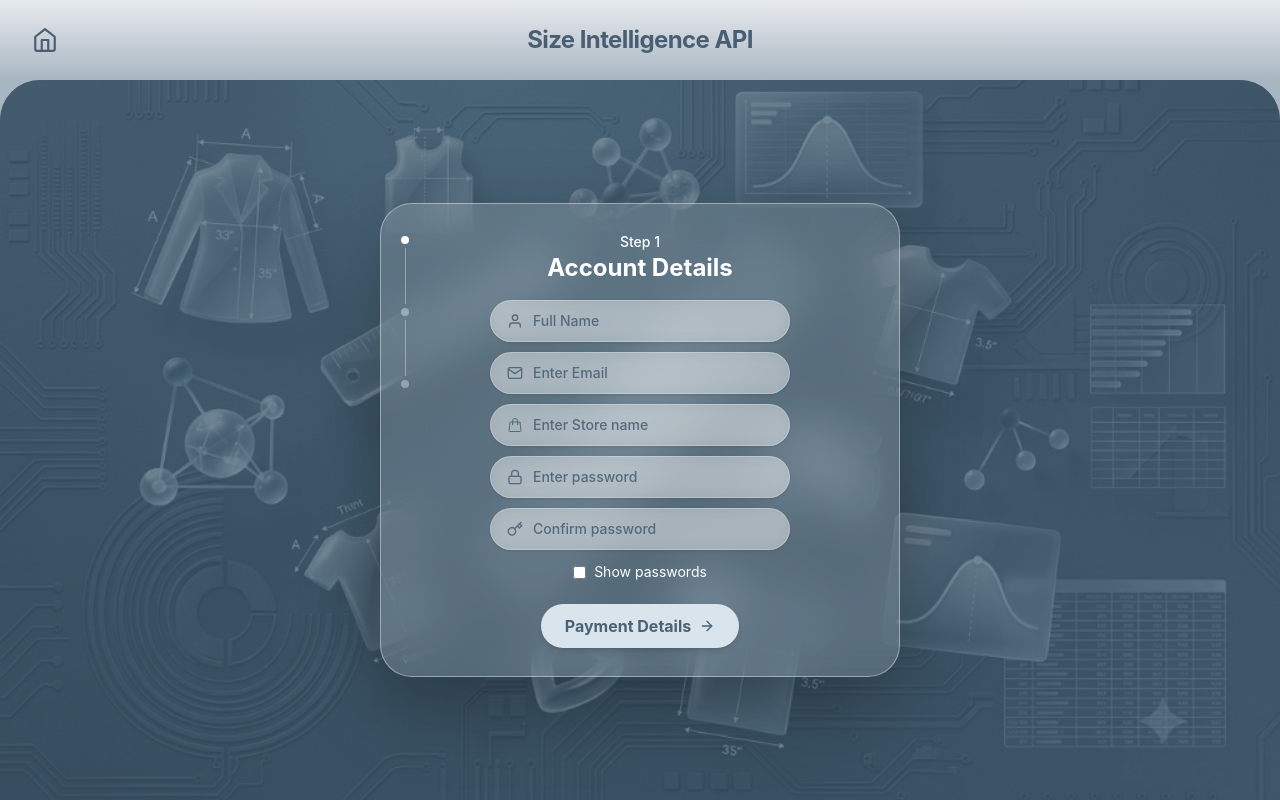
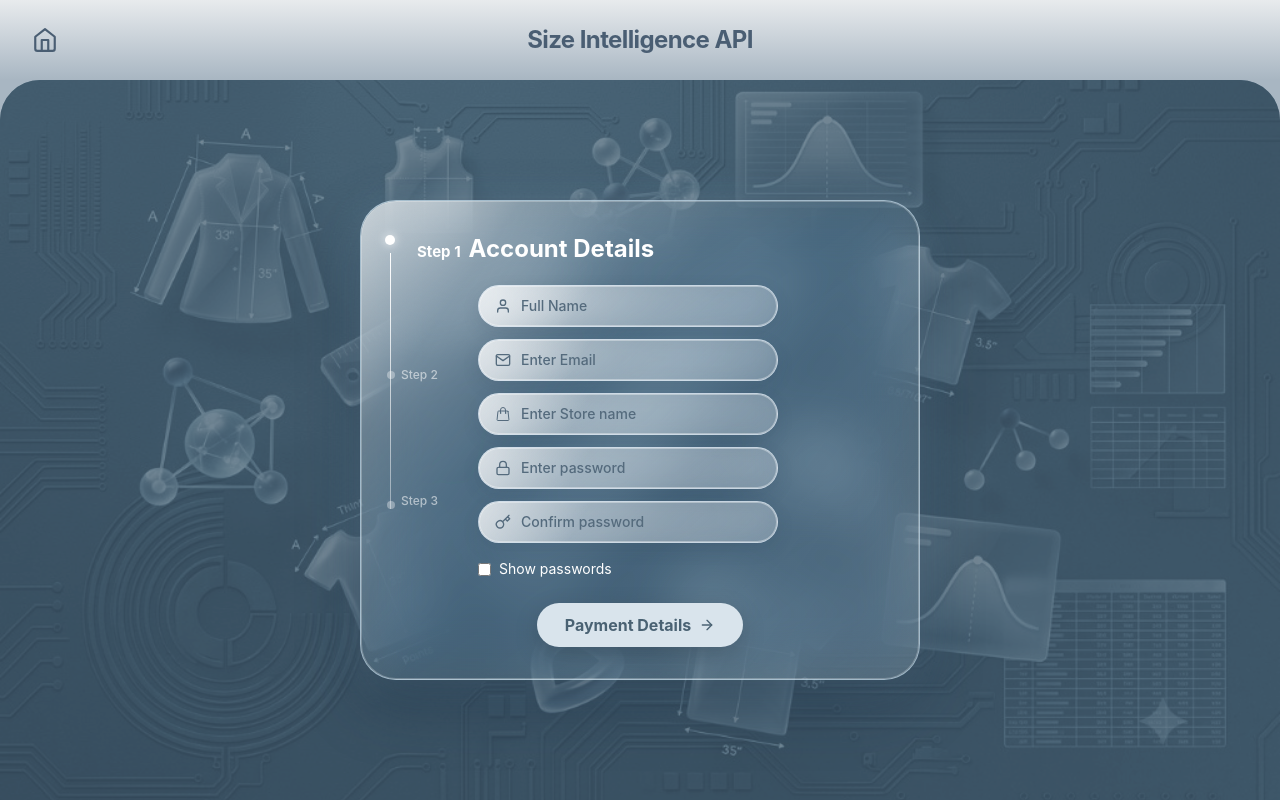
Before and after one commit to arooba-amjad/Size-intelligence, a React (Vite) app: page /Size-intelligence/get-api-key in a window 1280 px wide. Built offline with nearby package versions, Linux system fonts and the light colour scheme.

Commit message:
Refactored Get API Key details page

```diff
--- a/src/components/pages/GetApiKey/GetApiKey.tsx
+++ b/src/components/pages/GetApiKey/GetApiKey.tsx
@@ -225,40 +225,83 @@ const GetApiKey = () => {
             initial={{ opacity: 0, y: 24 }}
             animate={{ opacity: 1, y: 0 }}
             transition={{ duration: 0.55, ease: "easeOut" }}
-            className="w-full max-w-[520px] overflow-hidden rounded-[32px] border border-white/40 bg-white/[0.14] shadow-[0_30px_80px_rgba(0,0,0,0.28)] backdrop-blur-[22px]"
+            className="relative w-full max-w-[560px] overflow-hidden rounded-[36px]"
+            style={{
+              background:
+                "linear-gradient(145deg, rgba(255,255,255,0.28) 0%, rgba(180,200,215,0.12) 40%, rgba(255,255,255,0.08) 100%)",
+              backdropFilter: "blur(28px) saturate(1.35)",
+              WebkitBackdropFilter: "blur(28px) saturate(1.35)",
+              border: "1.5px solid rgba(210, 230, 245, 0.65)",
+              boxShadow:
+                "0 0 0 1px rgba(255,255,255,0.25) inset, 0 25px 60px rgba(20,40,60,0.35), 0 0 40px rgba(170,210,235,0.18)",
+            }}
           >
+            {/* Specular highlight — high-gloss glass sheen */}
+            <div
+              className="pointer-events-none absolute inset-0 rounded-[36px]"
+              style={{
+                background:
+                  "linear-gradient(125deg, rgba(255,255,255,0.55) 0%, rgba(255,255,255,0.12) 18%, transparent 42%, transparent 58%, rgba(255,255,255,0.08) 100%)",
+              }}
+            />
+            <div
+              className="pointer-events-none absolute -left-1/4 -top-1/3 h-2/3 w-3/4 rotate-12 rounded-full opacity-40"
+              style={{
+                background:
+                  "radial-gradient(ellipse, rgba(255,255,255,0.45) 0%, transparent 70%)",
+              }}
+            />
+
             {/* Form body */}
-            <div className="relative px-6 py-6 sm:px-8 sm:py-7">
-              {/* Step rail — left edge */}
-              <div className="absolute left-4 top-8 bottom-8 hidden flex-col items-center sm:left-5 sm:flex">
-                {[1, 2, 3].map((n, index) => {
-                  const active = step === n;
-                  const complete = step > n;
-                  return (
-                    <div key={n} className="flex flex-col items-center">
+            <div className="relative z-10 px-5 py-7 sm:px-7 sm:py-8">
+              {/* Absolute step rail — ends at Show passwords, not past the button */}
+              <div className="pointer-events-none absolute left-5 top-7 h-[268px] w-12 sm:left-6 sm:h-[280px] sm:w-14">
                 <div
-                        className={`h-2 w-2 rounded-full transition ${
-                          active || complete ? "bg-white" : "bg-white/35"
+                  className="absolute left-[5px] top-6 bottom-0 w-px bg-gradient-to-b from-white via-white/65 to-white/40"
+                  aria-hidden
+                />
+                <span
+                  className={`absolute left-0 top-1.5 h-2.5 w-2.5 rounded-full ${
+                    step >= 1
+                      ? "bg-white shadow-[0_0_10px_rgba(255,255,255,0.85)]"
+                      : "bg-white/35"
                   }`}
                 />
-                      {index < 2 && (
-                        <div
-                          className={`my-1 w-px min-h-14 ${
-                            step > n ? "bg-white" : "bg-white/35"
+                <span
+                  className={`absolute left-0.5 top-[52%] h-2 w-2 -translate-y-1/2 rounded-full ${
+                    step >= 2
+                      ? "bg-white shadow-[0_0_8px_rgba(255,255,255,0.7)]"
+                      : "bg-white/35"
                   }`}
                 />
-                      )}
-                    </div>
-                  );
-                })}
+                <span
+                  className={`absolute left-0.5 bottom-0 h-2 w-2 rounded-full ${
+                    step >= 3
+                      ? "bg-white shadow-[0_0_8px_rgba(255,255,255,0.7)]"
+                      : "bg-white/35"
+                  }`}
+                />
+                <span
+                  className={`absolute left-4 top-[52%] -translate-y-1/2 text-[10px] font-medium sm:text-xs ${
+                    step === 2 ? "text-white" : "text-white/55"
+                  }`}
+                >
+                  Step 2
+                </span>
+                <span
+                  className={`absolute left-4 bottom-0 text-[10px] font-medium sm:text-xs ${
+                    step === 3 ? "text-white" : "text-white/55"
+                  }`}
+                >
+                  Step 3
+                </span>
               </div>
 
-              {/* Centered entries */}
-              <div className="mx-auto w-full max-w-[300px]">
-                <div className="mb-4 text-center">
-                  <p className="text-xs font-medium text-white sm:text-sm">
+              {/* Header tucked next to first dot */}
+              <div className="mb-5 flex items-baseline gap-x-2 pl-6 sm:pl-7">
+                <span className="text-sm font-bold text-white sm:text-[15px]">
                   Step {step}
-                  </p>
+                </span>
                 <h2 className="text-xl font-bold text-white sm:text-2xl">
                   {stepTitle}
                 </h2>
@@ -273,9 +316,11 @@ const GetApiKey = () => {
                     animate={{ opacity: 1, x: 0 }}
                     exit={{ opacity: 0, x: -18 }}
                     transition={{ duration: 0.25 }}
-                      className="space-y-2.5"
+                    className="space-y-3"
                     noValidate
                   >
+                    {/* Entries centered on full card width */}
+                    <div className="mx-auto w-full max-w-[300px] -translate-x-2 space-y-3 sm:-translate-x-3">
                       <Field
                         icon={<FiUser />}
                         type="text"
@@ -322,20 +367,21 @@ const GetApiKey = () => {
                         autoComplete="new-password"
                       />
 
-                        <label className="flex items-center justify-center gap-2 pt-0.5 text-sm text-white">
+                      <label className="flex items-center justify-start gap-2 pt-1 text-sm text-white">
                         <input
                           type="checkbox"
                           checked={showPassword}
                           onChange={(e) => setShowPassword(e.target.checked)}
-                            className="rounded border-white/40"
+                          className="rounded border-white/50"
                         />
                         Show passwords
                       </label>
+                    </div>
 
                     <div className="flex justify-center pt-3">
                       <button
                         type="submit"
-                            className="inline-flex items-center gap-2 rounded-full bg-[#D9E4EC] px-6 py-2.5 text-sm font-bold text-[#4A6273] shadow-md transition hover:bg-[#e8eef3] active:scale-[0.98] sm:text-base"
+                        className="inline-flex items-center gap-2 rounded-full bg-[#D9E4EC] px-7 py-2.5 text-sm font-bold text-[#4A6273] shadow-[0_8px_24px_rgba(0,0,0,0.18)] transition hover:bg-[#e8eef3] active:scale-[0.98] sm:text-base"
                       >
                         Payment Details
                         <FiArrowRight size={16} />
@@ -352,7 +398,7 @@ const GetApiKey = () => {
                     animate={{ opacity: 1, x: 0 }}
                     exit={{ opacity: 0, x: -18 }}
                     transition={{ duration: 0.25 }}
-                        className="space-y-2.5"
+                    className="mx-auto w-full max-w-[300px] -translate-x-2 space-y-3 sm:-translate-x-3"
                     noValidate
                   >
                     <Field
@@ -376,7 +422,7 @@ const GetApiKey = () => {
                       }
                       autoComplete="cc-number"
                     />
-                        <div className="grid grid-cols-1 gap-3.5 sm:grid-cols-2">
+                    <div className="grid grid-cols-1 gap-3 sm:grid-cols-2">
                       <Field
                         icon={<FiKey />}
                         type="text"
@@ -423,14 +469,14 @@ const GetApiKey = () => {
                       <button
                         type="button"
                         onClick={() => setStep(1)}
-                            className="inline-flex items-center gap-2 rounded-full border border-white/45 bg-white/10 px-5 py-2.5 text-sm font-semibold text-white transition hover:bg-white/20"
+                        className="inline-flex items-center gap-2 rounded-full border border-white/45 bg-white/15 px-5 py-2.5 text-sm font-semibold text-white backdrop-blur-sm transition hover:bg-white/25"
                       >
                         <FiArrowLeft size={16} />
                         Back
                       </button>
                       <button
                         type="submit"
-                            className="inline-flex items-center gap-2 rounded-full bg-[#D9E4EC] px-6 py-2.5 text-sm font-bold text-[#4A6273] shadow-md transition hover:bg-[#e8eef3] active:scale-[0.98] sm:text-base"
+                        className="inline-flex items-center gap-2 rounded-full bg-[#D9E4EC] px-7 py-2.5 text-sm font-bold text-[#4A6273] shadow-[0_8px_24px_rgba(0,0,0,0.18)] transition hover:bg-[#e8eef3] active:scale-[0.98] sm:text-base"
                       >
                         Get API Key
                         <FiArrowRight size={16} />
@@ -446,9 +492,15 @@ const GetApiKey = () => {
                     animate={{ opacity: 1, x: 0 }}
                     exit={{ opacity: 0, x: -18 }}
                     transition={{ duration: 0.25 }}
-                        className="space-y-4"
+                    className="mx-auto w-full max-w-[300px] -translate-x-2 space-y-4 sm:-translate-x-3"
                   >
-                        <div className="rounded-[28px] border border-white/35 bg-white/[0.18] p-5 text-white">
+                    <div
+                      className="rounded-[24px] border border-white/40 p-5 text-white"
+                      style={{
+                        background: "rgba(255,255,255,0.16)",
+                        backdropFilter: "blur(16px)",
+                      }}
+                    >
                       <div className="mb-3 inline-flex items-center gap-2 rounded-full bg-white/20 px-3 py-1 text-sm font-semibold text-white">
                         <FiCheck />
                         Account ready
@@ -466,7 +518,10 @@ const GetApiKey = () => {
                       </p>
                     </div>
 
-                        <div className="rounded-[28px] border border-white/35 bg-[#4A6273]/55 p-4">
+                    <div
+                      className="rounded-[24px] border border-white/35 p-4"
+                      style={{ background: "rgba(80, 102, 119, 0.45)" }}
+                    >
                       <p className="mb-2 text-xs font-semibold uppercase tracking-wide text-white/70">
                         Live API key
                       </p>
@@ -488,7 +543,7 @@ const GetApiKey = () => {
                     <div className="flex flex-wrap items-center justify-center gap-2.5 pt-1">
                       <Link
                         to="/docs"
-                            className="inline-flex items-center gap-2 rounded-full border border-white/45 bg-white/10 px-5 py-2.5 text-sm font-semibold text-white transition hover:bg-white/20"
+                        className="inline-flex items-center gap-2 rounded-full border border-white/45 bg-white/15 px-5 py-2.5 text-sm font-semibold text-white transition hover:bg-white/25"
                       >
                         View Docs
                       </Link>
@@ -503,7 +558,6 @@ const GetApiKey = () => {
                   </motion.div>
                 )}
               </AnimatePresence>
-              </div>
             </div>
           </motion.div>
         </div>
@@ -535,8 +589,26 @@ const Field = ({
 }: FieldProps) => {
   return (
     <div className="w-full">
-      <label className="flex w-full items-center gap-2.5 rounded-full border border-white/25 bg-white/40 px-4 py-2.5 shadow-sm backdrop-blur-sm transition focus-within:border-white/50 focus-within:bg-white/50">
-        <span className="shrink-0 text-[#556B7D]">{icon}</span>
+      <label
+        className="relative flex w-full items-center gap-2.5 overflow-hidden rounded-full px-4 py-2.5 transition"
+        style={{
+          background:
+            "linear-gradient(135deg, rgba(255,255,255,0.52) 0%, rgba(220,230,240,0.28) 100%)",
+          backdropFilter: "blur(14px) saturate(1.2)",
+          WebkitBackdropFilter: "blur(14px) saturate(1.2)",
+          border: "1px solid rgba(230, 240, 250, 0.7)",
+          boxShadow:
+            "0 0 0 1px rgba(255,255,255,0.35) inset, 0 6px 18px rgba(30,50,70,0.12)",
+        }}
+      >
+        <span
+          className="pointer-events-none absolute inset-0 rounded-full"
+          style={{
+            background:
+              "linear-gradient(120deg, rgba(255,255,255,0.55) 0%, transparent 35%)",
+          }}
+        />
+        <span className="relative shrink-0 text-[#556B7D]">{icon}</span>
         <input
           type={type}
           value={value}
@@ -544,7 +616,7 @@ const Field = ({
           autoComplete={autoComplete}
           inputMode={inputMode}
           onChange={(e) => onChange(e.target.value)}
-          className="w-full bg-transparent text-sm font-medium text-[#556B7D] outline-none placeholder:text-[#556B7D]"
+          className="relative w-full bg-transparent text-sm font-medium text-[#556B7D] outline-none placeholder:text-[#556B7D]"
         />
       </label>
       {error && (
```
Lines whose indentation alone changed are shown as unchanged.
